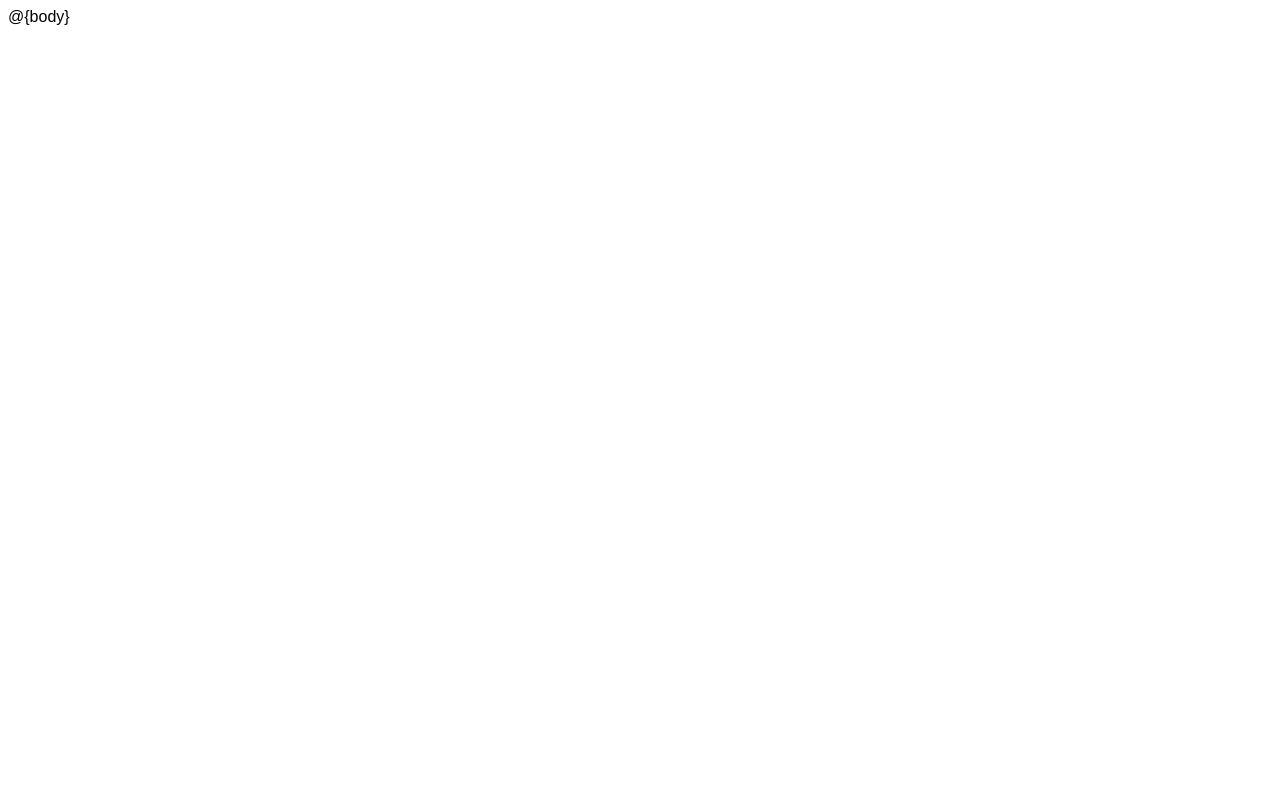
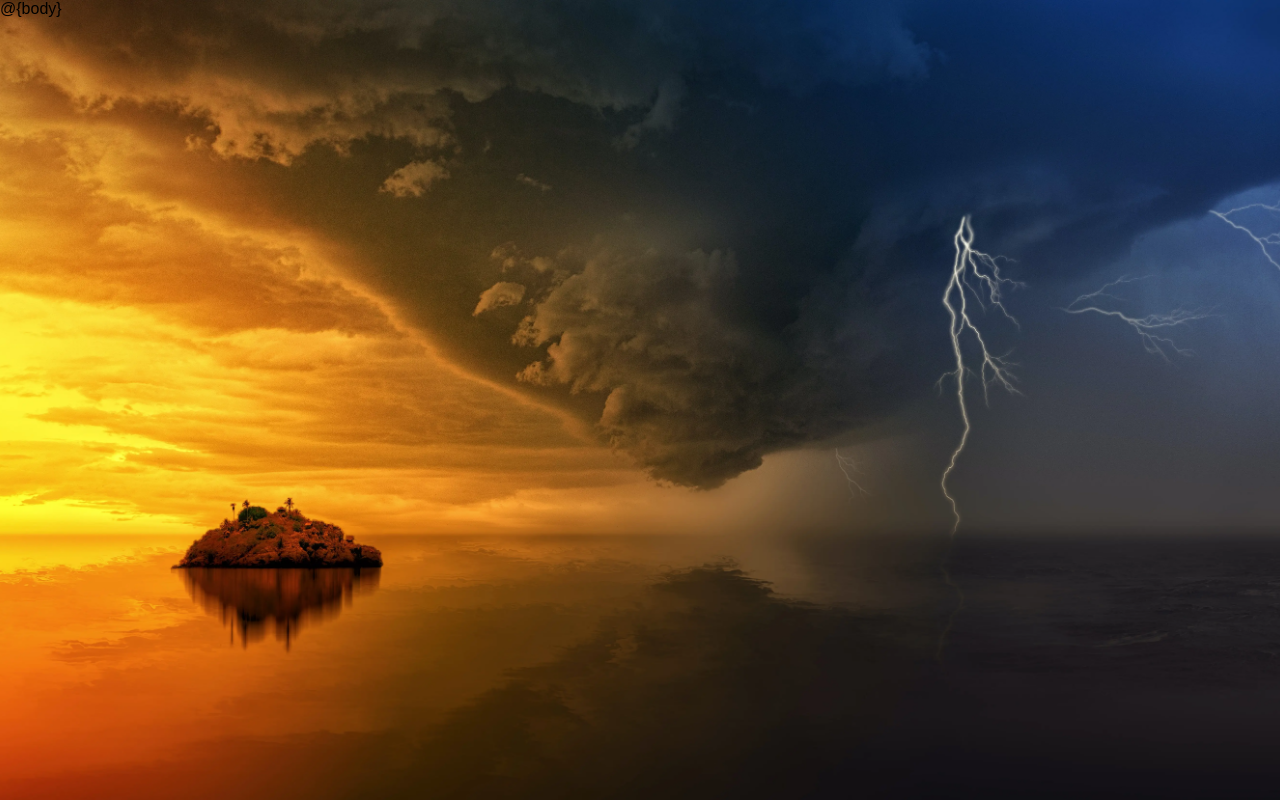
Before and after one commit to johnamdickson/portfolio-project-3, a website: page views/layout.html in a window 1280 px wide. Drawn offline with nearby package versions, Linux system fonts and the light colour scheme.

Commit message:
fix: adjust background properties to fit screen

```diff
--- a/views/layout.html
+++ b/views/layout.html
@@ -11,8 +11,11 @@
     <title>Python Terminal by Code Institute</title>
     <style>
         body {
-            background: url("https://raw.githubusercontent.com/johnamdickson/Portfolio-Project-3/4279e8ec5aed8e4d285bda16ee195172befc07e8/views/images/background-picture.webp") no repeat center / cover;
+            background: url("https://raw.githubusercontent.com/johnamdickson/Portfolio-Project-3/4279e8ec5aed8e4d285bda16ee195172befc07e8/views/images/background-picture.webp") no-repeat center /cover;
             font-family: Arial;
+            margin: 0;
+	        width: 100vw;
+	        height: 100vh;
         }
 
         /**
```
